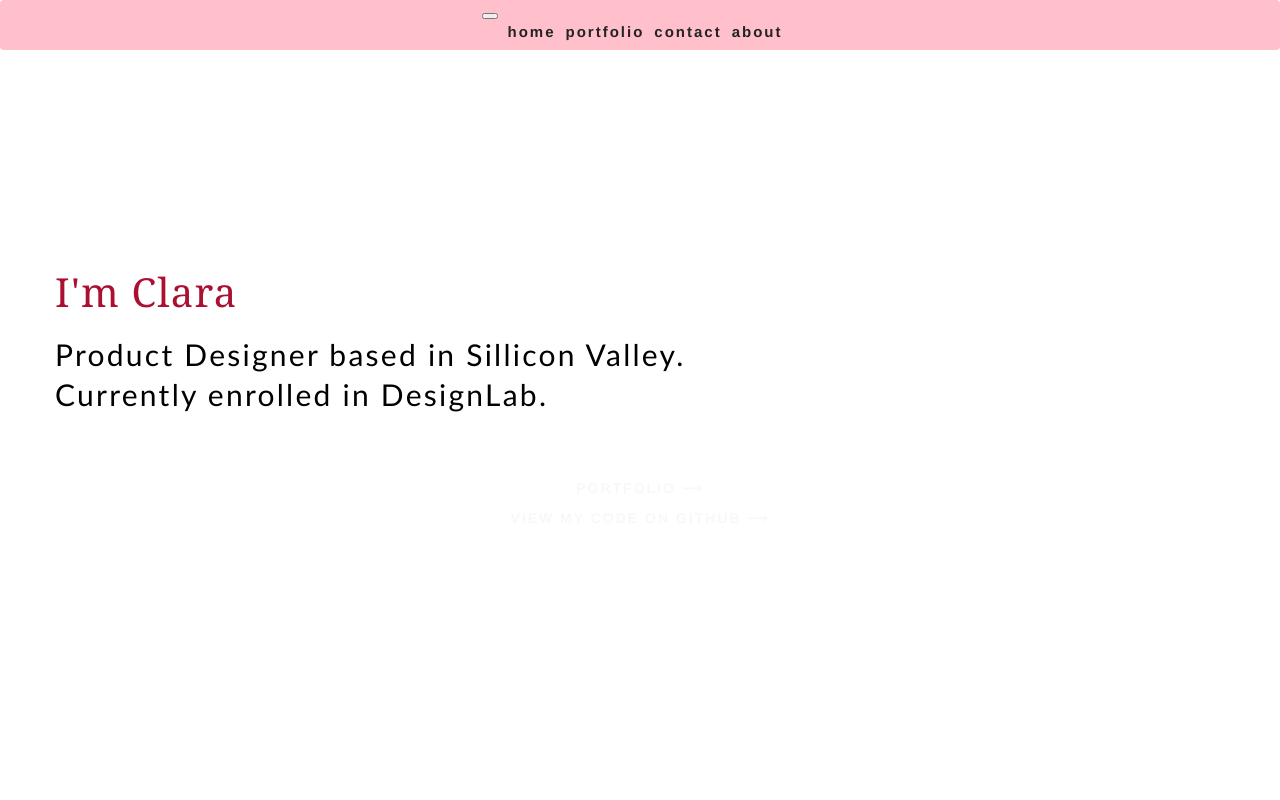
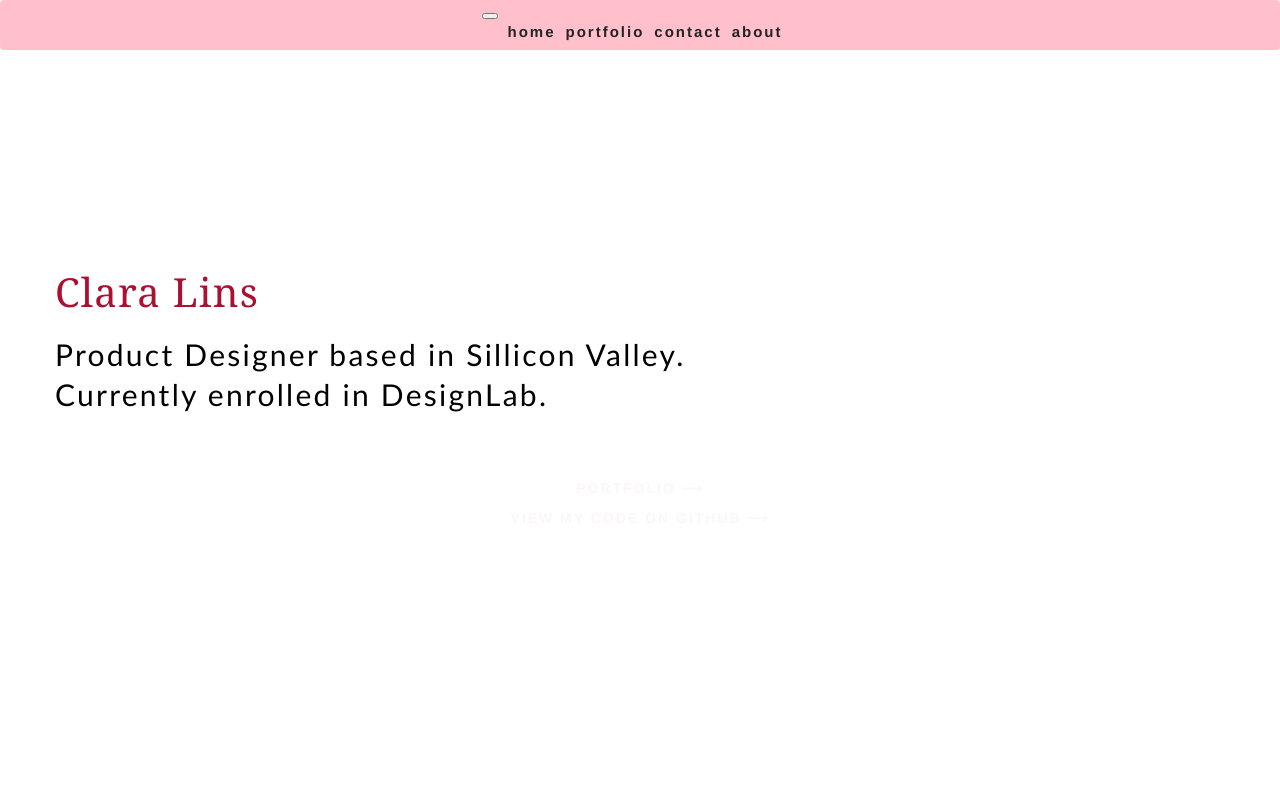
Before and after one commit to claralins/portfolio-website, a React (Create React App) app: page / in a window 1280 px wide. Shown: the top 800 px of the page. Built offline with nearby package versions, Linux system fonts and the light colour scheme.

Commit message:
fourth commit

```diff
--- a/src/pages/HomePage.js
+++ b/src/pages/HomePage.js
@@ -25,7 +25,7 @@ const Home = () => {
           </Col>
           <Col className="col-4">
             <Link to="/" className="main-link">
-              <h1 className="header-title">I'm Clara</h1>
+              <h1 className="header-title">Clara Lins</h1>
             </Link>
             <h2 className="header-description">
               Product Designer based in Sillicon Valley. <br></br>Currently
```
